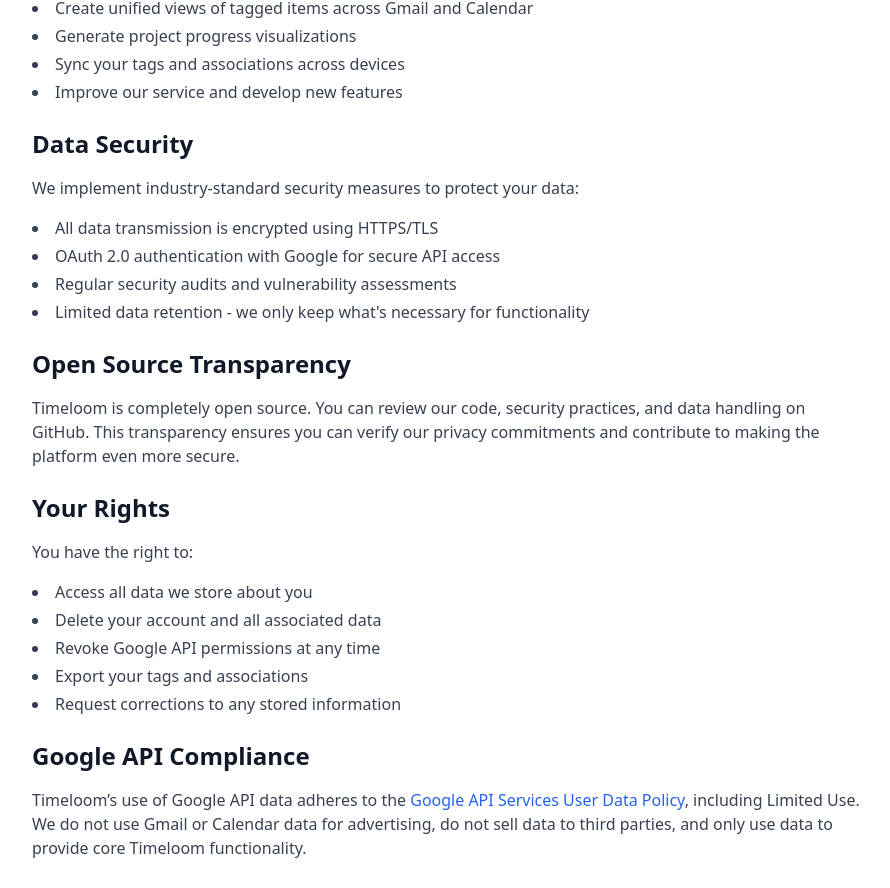
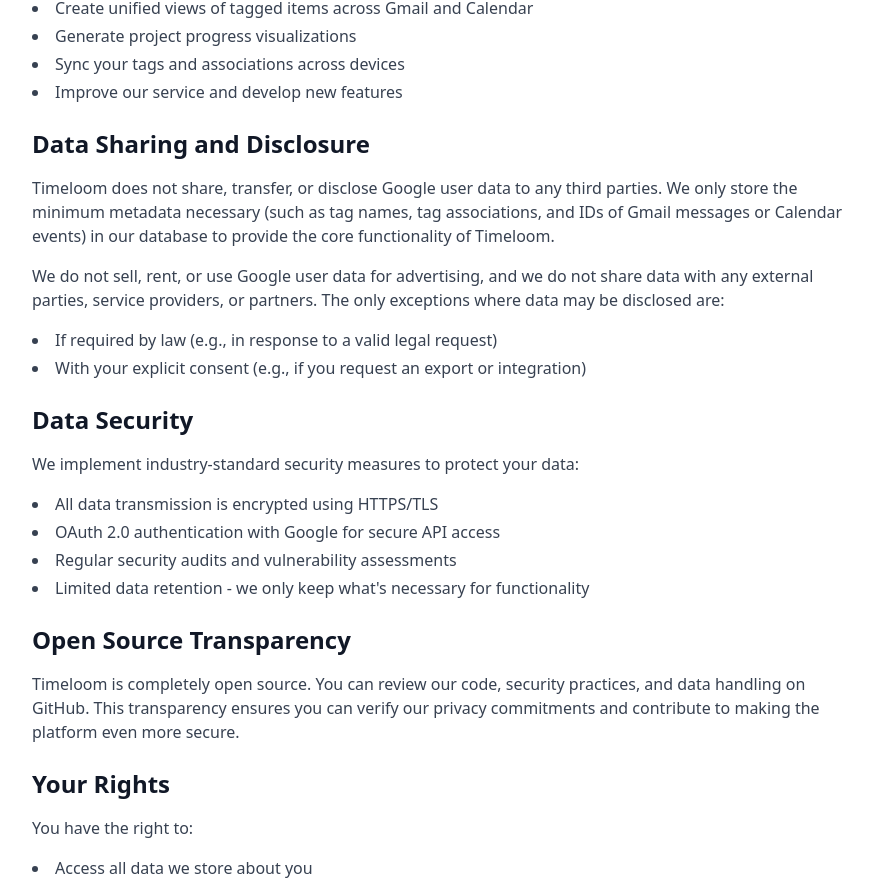
Before and after one commit to BerrySeriousCoder/Timeloom-landingpage, a React (Vite) app: page /privacy in a window 1280 px wide. Shown: the part 1372-2260 px from the top of the page, without its empty margins (192-1082 px from the left). Built offline with nearby package versions, Linux system fonts and the light colour scheme.

Commit message:
added a new section Data Sharing and Disclosure  in privacy policy for google verification step

```diff
--- a/src/pages/Privacy.tsx
+++ b/src/pages/Privacy.tsx
@@ -84,6 +84,19 @@
               <li>Improve our service and develop new features</li>
             </ul>
 
+<h2 className="text-2xl font-bold text-gray-900 mb-4">Data Sharing and Disclosure</h2>
+            <p className="text-gray-700 mb-4">
+              Timeloom does not share, transfer, or disclose Google user data to any third parties.
+              We only store the minimum metadata necessary (such as tag names, tag associations, and IDs of Gmail messages or Calendar events) in our database to provide the core functionality of Timeloom.
+            </p>
+            <p className="text-gray-700 mb-4">
+              We do not sell, rent, or use Google user data for advertising, and we do not share data with any external parties, service providers, or partners.
+              The only exceptions where data may be disclosed are:
+            </p>
+            <ul className="list-disc list-inside text-gray-700 mb-6 space-y-1">
+              <li>If required by law (e.g., in response to a valid legal request)</li>
+              <li>With your explicit consent (e.g., if you request an export or integration)</li>
+            </ul>
             <h2 className="text-2xl font-bold text-gray-900 mb-4">Data Security</h2>
             <p className="text-gray-700 mb-4">
               We implement industry-standard security measures to protect your data:
```
